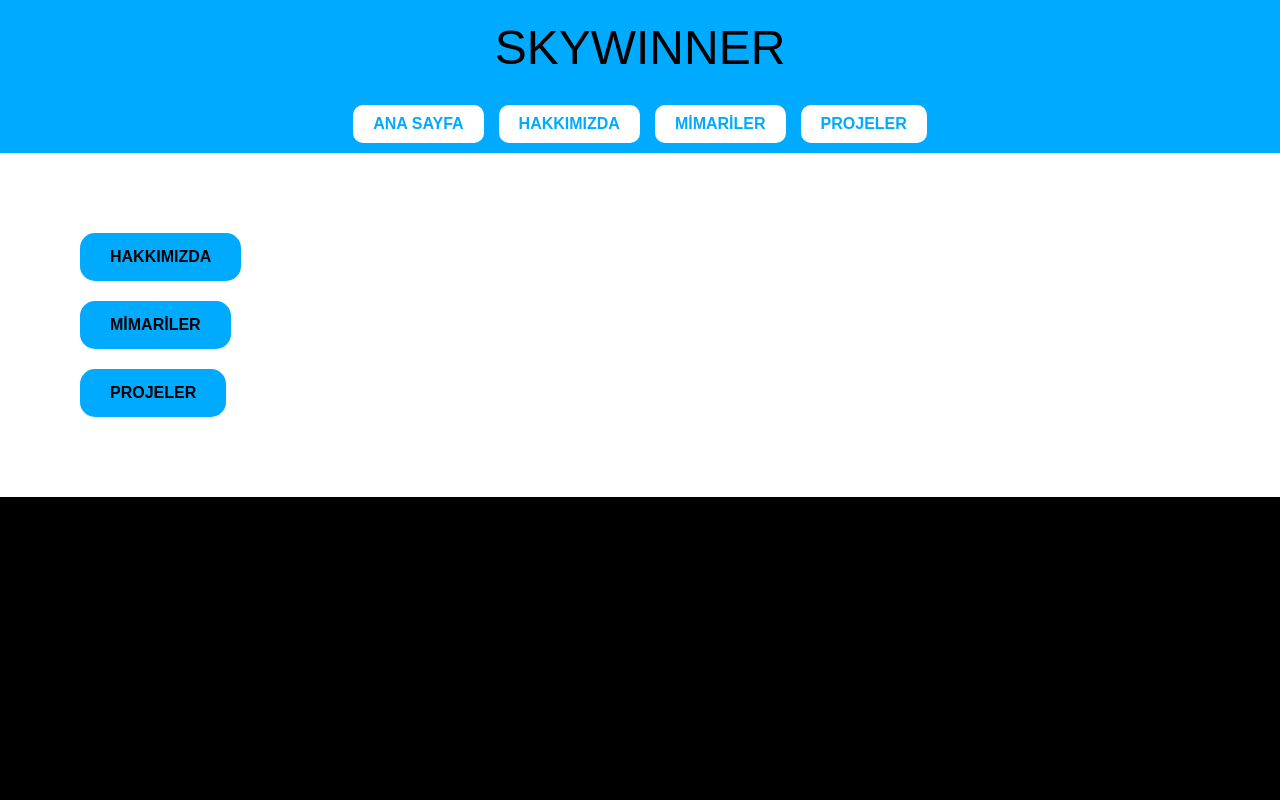
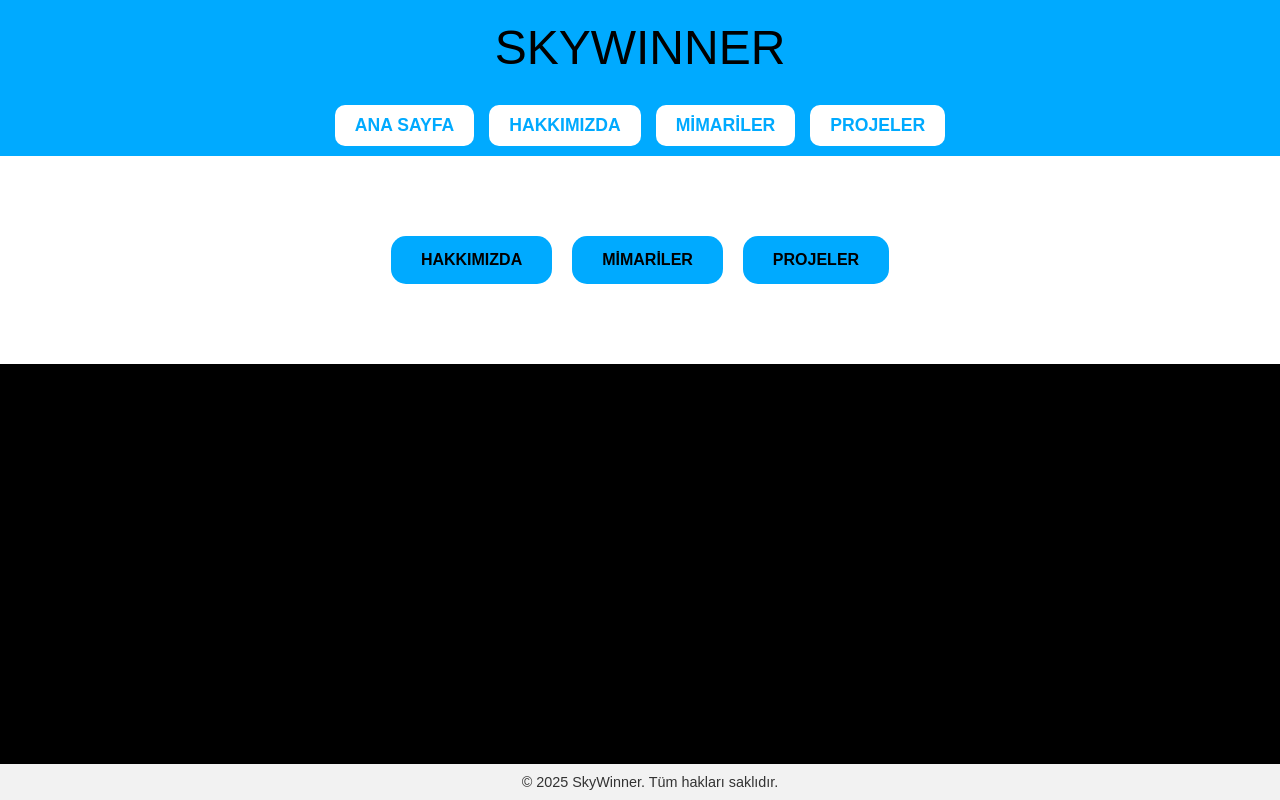
Before and after one commit to BabaPro3560/www.skywinner.com.tr, a plain HTML site: page index.html in a window 1280 px wide. Drawn offline with Linux system fonts and the light colour scheme.

Commit message:
Update index.html

```diff
--- a/index.html
+++ b/index.html
@@ -4,83 +4,7 @@
   <meta charset="UTF-8">
   <title>SkyWinner - Resmi Sayfa</title>
   <meta name="viewport" content="width=device-width, initial-scale=1.0">
-  <style>
-    html {
-      scroll-behavior: smooth;
-    }
-    body {
-      margin: 0;
-      font-family: Arial, sans-serif;
-      background-color: black;
-    }
-    header {
-      background-color: #00aaff;
-      color: black;
-      text-align: center;
-      padding: 20px;
-      font-size: 3rem;
-    }
-    .menubar {
-      display: flex;
-      justify-content: center;
-      gap: 15px;
-      background-color: #00aaff;
-      padding: 10px;
-      position: sticky;
-      top: 0;
-      z-index: 100;
-      transition: all 0.3s ease;
-    }
-    .menubar.hide {
-      display: none;
-    }
-    .menubar a {
-      padding: 10px 20px;
-      background-color: white;
-      color: #00aaff;
-      text-decoration: none;
-      border-radius: 10px;
-      font-weight: bold;
-      transition: 0.2s ease-in-out;
-    }
-    .menubar a:hover {
-      background-color: #e0f6ff;
-      color: #0077aa;
-    }
-    .main-buttons {
-      padding: 40px;
-      display: flex;
-      flex-direction: column;
-      align-items: flex-start;
-      gap: 20px;
-    }
-    .main-buttons a {
-      background-color: #00aaff;
-      color: black;
-      padding: 15px 30px;
-      border-radius: 15px;
-      font-weight: bold;
-      font-size: 1rem;
-      text-decoration: none;
-      transition: 0.2s;
-    }
-    .main-buttons a:hover {
-      background-color: #008fcc;
-      color: white;
-    }
-    section {
-      padding: 40px;
-      display: none;
-      background-color: white;
-      color: #333;
-    }
-    #anasayfa {
-      display: block;
-    }
-    section h2 {
-      color: #00aaff;
-    }
-  </style>
+  <link rel="stylesheet" href="style.css">
 </head>
 <body>
   <header>SKYWINNER</header>
@@ -117,37 +41,35 @@
     </p>
   </section>
 
-  <!-- JavaScript -->
+  <!-- Sabit Telif -->
+  <footer>
+    © 2025 SkyWinner. Tüm hakları saklıdır.
+  </footer>
+
+  <!-- JS -->
   <script>
     function goster(id, anaSayfaMi = false) {
-      // Bölümleri gizle
       document.getElementById("anasayfa").style.display = "none";
       document.getElementById("hakkimizda").style.display = "none";
 
       const ustMenu = document.getElementById("ustMenu");
       const btnHakkimizda = document.getElementById("btnHakkimizda");
 
-      // Menü durumu
       if (anaSayfaMi) {
         ustMenu.classList.add("hide");
       } else {
         ustMenu.classList.remove("hide");
       }
 
-      // Hakkımızda butonu görünürlüğü
       if (id === "hakkimizda") {
         btnHakkimizda.style.display = "none";
       } else {
         btnHakkimizda.style.display = "inline-block";
       }
 
-      // Seçilen bölümü göster
       document.getElementById(id).style.display = "block";
       document.getElementById(id).scrollIntoView({ behavior: "smooth" });
     }
   </script>
 </body>
-</html>
-<footer>
-  © 2025 SkyWinner. Tüm hakları saklıdır.
-</footer>
+  </html>
```
